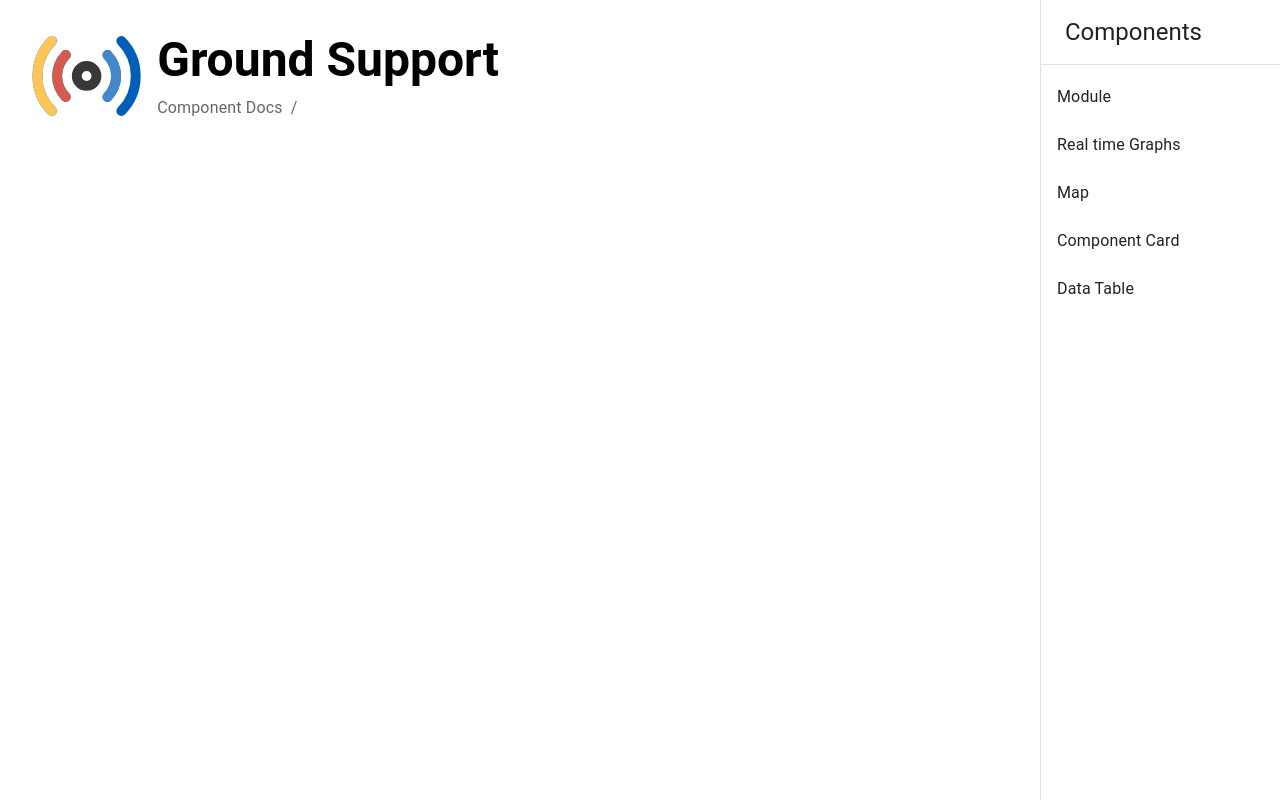
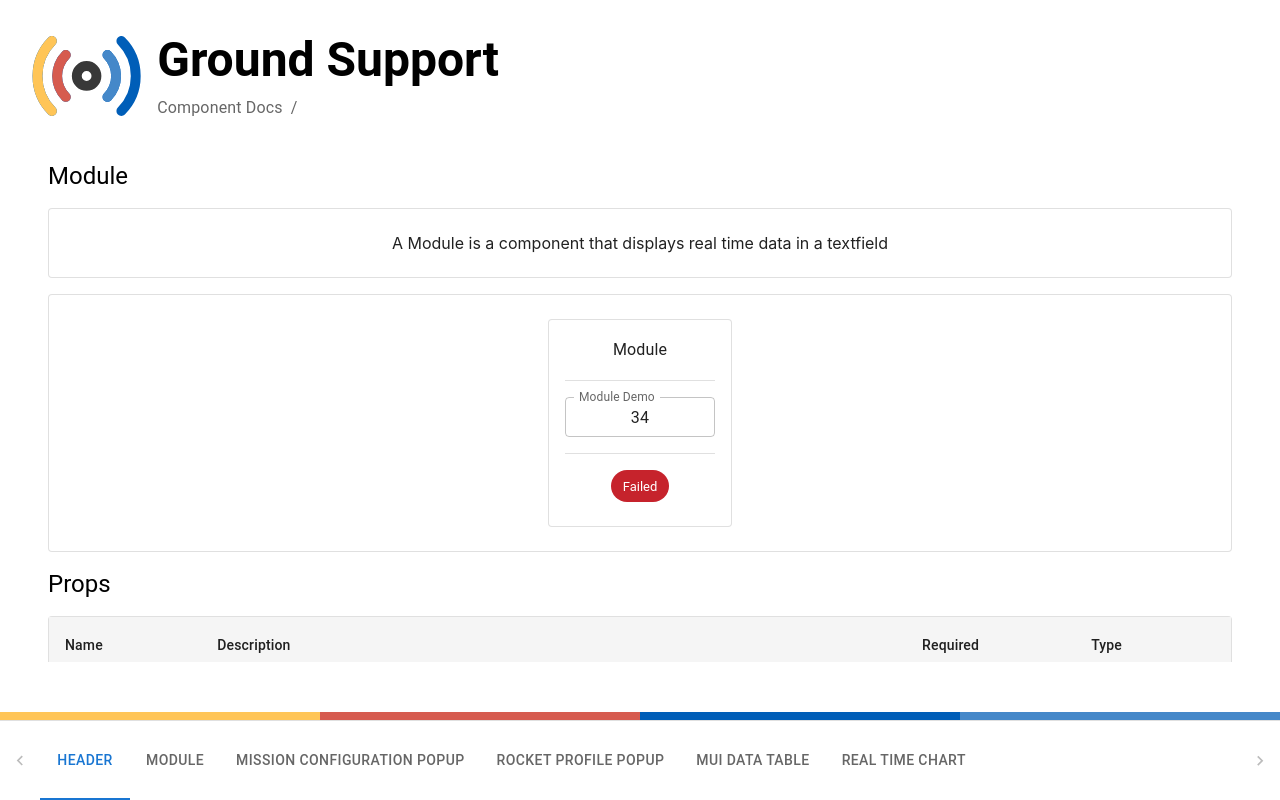
Before and after one commit to klemie/Ground-Support, a React (Create React App) app in the folder client/: page / in a window 1280 px wide. Built offline with nearby package versions, Linux system fonts and the light colour scheme.

Commit message:
basic component docs page

```diff
--- /dev/null
+++ b/client/src/components/ComponentDocumenation.tsx
@@ -0,0 +1,90 @@
+import React from 'react';
+import { Chip, Grid, Paper, Stack, Table, TableBody, TableCell, TableContainer, TableHead, TableRow, Typography } from '@mui/material';
+import Module, { Field } from './Module';
+
+// interface ComponentDocumentationProps {
+
+// }
+
+interface PropsDocumentation {
+    Name: string;
+    Description: string;
+    Required: boolean;
+    Type: string;
+}
+
+const ComponentDocumentation: React.FC = () => {
+    const field: Field = {
+        module: "module",
+        fieldName: "Module Demo",
+        fieldRange: [3,4],
+        fieldValue: 34
+    };
+
+    return (
+        <Grid container spacing={2}>
+            <Grid item >
+                <Typography variant='h5'>
+                    Module
+                </Typography>
+            </Grid>
+            <Grid item xs={12}>
+                <Paper variant="outlined" sx={{ padding: 3 }}>A Module is a component that displays real time data in a textfield</Paper>
+
+            </Grid>
+            <Grid item xs={12}>
+                <Paper sx={{ padding: 3 }} variant="outlined">
+                    {/* Slot/Placeholder */}
+                    <div style={{ display: 'flex', justifyContent: 'center', alignItems: 'center', height: '100%' }}>
+                        <Module title='Module' fields={[field]}/>
+                    </div>
+                </Paper>
+            </Grid>
+            <Grid item>
+                <Typography variant='h5'>
+                    Props
+                </Typography>
+            </Grid>
+            <Grid item xs={12}>
+                <Paper variant="outlined">
+                    {/* Table */}
+                    <TableContainer>
+                        <Table>
+                            <TableHead sx={{ backgroundColor: "rgba(245, 245, 245, 1)" }}>
+                                <TableRow>
+                                    <TableCell>Name</TableCell>
+                                    <TableCell>Description</TableCell>
+                                    <TableCell>Required</TableCell>
+                                    <TableCell>Type</TableCell>
+                                </TableRow>
+                            </TableHead>
+                            <TableBody>
+                            <TableRow>
+                                <TableCell><strong>Title</strong></TableCell>
+                                <TableCell>Name of the Module will appear in the header section</TableCell>
+                                <TableCell><Chip sx={{ borderRadius: '5px' }} label='True' size='small'/></TableCell>
+                                <TableCell><Chip sx={{ borderRadius: '5px' }} label='string' size='small'/></TableCell>
+                            </TableRow>
+                            <TableRow>
+                                <TableCell><strong>Module</strong></TableCell>
+                                <TableCell>Name of the Module will appear in the header section</TableCell>
+                                <TableCell><Chip sx={{ borderRadius: '5px' }} label='True' size='small'/></TableCell>
+                                <TableCell><Chip sx={{ borderRadius: '5px' }} label='string' size='small'/></TableCell>
+                            </TableRow>
+                            <TableRow>
+                                <TableCell><strong>Module</strong></TableCell>
+                                <TableCell>Name of the Module will appear in the header section</TableCell>
+                                <TableCell><Chip sx={{ borderRadius: '5px' }} label='True' size='small'/></TableCell>
+                                <TableCell><Chip sx={{ borderRadius: '5px' }} label='string' size='small'/></TableCell>
+                            </TableRow>
+                            {/* Add more table rows here */}
+                            </TableBody>
+                        </Table>
+                    </TableContainer>
+                </Paper>
+            </Grid>
+        </Grid>
+    );
+};
+
+export default ComponentDocumentation;
--- /dev/null
+++ b/client/src/components/MapDemo.tsx
@@ -0,0 +1,42 @@
+import React from 'react';
+import GoogleMapReact from 'google-map-react';
+
+interface PinProps {
+  lat: number;
+  lng: number;
+  text: string;
+}
+
+const Pin: React.FC<PinProps> = ({ text }) => (
+  <div style={{ color: 'white', background: 'red', padding: '5px 10px', borderRadius: '50%' }}>
+    {text}
+  </div>
+);
+
+const MapWithPins: React.FC = () => {
+  const mapCenter = { lat: 40.7128, lng: -74.0060 }; // Example center coordinates
+  const pins: PinProps[] = [
+    { lat: 40.7128, lng: -74.0060, text: 'Pin 1' },
+    { lat: 37.7749, lng: -122.4194, text: 'Pin 2' },
+  ]; // Example pin coordinates and text
+
+  return (
+    <div style={{ height: '400px', width: '100%' }}>
+      <GoogleMapReact
+        defaultCenter={mapCenter}
+        defaultZoom={10}
+      >
+        {pins.map((pin, index) => (
+          <Pin
+            key={index}
+            lat={pin.lat}
+            lng={pin.lng}
+            text={pin.text}
+          />
+        ))}
+      </GoogleMapReact>
+    </div>
+  );
+};
+
+export default MapWithPins;
--- /dev/null
+++ b/client/src/components/RealTimeChartDemo.tsx
@@ -0,0 +1,44 @@
+import React, { useState, useEffect } from 'react';
+import { LineChart, Line, XAxis, YAxis, CartesianGrid, Tooltip, Legend } from 'recharts';
+
+interface DataPoint {
+  time: string;
+  value: number;
+}
+
+const RealTimeChart: React.FC = () => {
+  const [data, setData] = useState<DataPoint[]>([]);
+
+  useEffect(() => {
+    // Simulating real-time data updates
+    const interval = setInterval(() => {
+      // Generate a random data point
+      const newDataPoint: DataPoint = {
+        time: new Date().toLocaleTimeString(),
+        value: Math.floor(Math.random() * 100),
+      };
+
+      // Update the chart data by keeping only the last 10 data points
+      setData((prevData) => [...prevData.slice(-9), newDataPoint]);
+    }, 1000);
+
+    return () => {
+      clearInterval(interval);
+    };
+  }, []);
+
+  return (
+    <div>
+      <LineChart width={600} height={300} data={data}>
+        <CartesianGrid strokeDasharray="3 3" />
+        <XAxis dataKey="time" />
+        <YAxis />
+        <Tooltip />
+        <Legend />
+        <Line type="monotone" dataKey="value" stroke="#8884d8" activeDot={{ r: 8 }} isAnimationActive={false} />
+      </LineChart>
+    </div>
+  );
+};
+
+export default RealTimeChart;
--- /dev/null
+++ b/client/src/styles/componentDocs.css
@@ -0,0 +1,17 @@
+.root {
+    display: 'flex';
+}
+
+.drawer {
+    width: drawerWidth;
+    --flexShrink: 0;
+}
+
+.drawerPaper {
+    width: drawerWidth;
+}
+
+.content {
+    --flexGrow: 1;
+    padding: 16px;
+}
--- a/client/src/views/component-docs.tsx
+++ b/client/src/views/component-docs.tsx
@@ -1,8 +1,21 @@
 import { useState, useEffect } from "react"
 import Header, { Breadcrumb } from "../components/Header";
-import { Grid, Drawer, Box, List, ListItem, ListItemButton, ListItemIcon, ListItemText, Divider, Toolbar, Typography } from "@mui/material";
+import MUIDataTable from "mui-datatables";
+import MapWithPins from "../components/MapDemo";
 
+import RealTimeChart from "../components/RealTimeChartDemo";
+import Tabs, { tabsClasses } from '@mui/material/Tabs';
+import { Drawer, Grid, List, ListItem, ListItemIcon, ListItemText, Tab } from '@mui/material';
+import '../styles/componentDocs.css';
+import VerticalLayout from "../components/ComponentDocumenation";
 
+const drawerHeight = '10vh';
+
+interface ComponentDocument {
+	ComponentName: string;
+	Props: object;
+	Description: string;
+}
 
 export default function ComponentDocs() {
     const [ currentComponentName, setCurrentComponentName ] = useState("");
@@ -12,58 +25,87 @@ export default function ComponentDocs() {
 		{ name: currentComponentName, path: "/", active: true }
 	];
 
-	const drawerWidth = 240;
-	const componentNames = ["Module", "Real time Graphs", "Map", "Component Card", "Data Table"];
+	const components = ["Header", "Module", "Mission Configuration Popup", "Rocket Profile Popup", "Mui Data Table", "Real Time Chart"];
 
-    return(
-        <>
-            <Grid container direction="column" paddingX="2rem" paddingY="2rem" gap={3}>
-				{/* Page Header */}
-				<Grid item>
-					<Header breadCrumbs={breadCrumbs} />
+	const [ currentComponent, setCurrentComponent ] = useState(0);
+	const handleChange = (event: React.SyntheticEvent, newValue: number) => {
+		setCurrentComponent(newValue);
+	};
+	const colors: string[] = [
+		'rgba(255, 197, 87, 1)',
+		'rgba(214, 91, 79, 1)',
+		'rgba(0, 94, 184, 1)',
+		'rgba(69, 136, 201, 1)'
+	];
+
+	return(
+		<div style={{ display: 'flex' }}>
+			<Drawer
+				variant="permanent"
+				sx={{
+					display: { xs: 'block'},
+					'& .MuiDrawer-paper': { boxSizing: 'border-box', height: drawerHeight },
+				}}
+				anchor="bottom"
+			>
+				<Tabs
+				  variant="scrollable"
+				  scrollButtons
+				  value={currentComponent}
+				  onChange={handleChange}
+				  sx={{
+					[`& .${tabsClasses.scrollButtons}`]: {
+					  '&.Mui-disabled': { opacity: 0.3 },
+					},
+					height: "10vh"
+				  }}
+				>
+					{components.map((componentName: string) => {
+						return(
+							<Tab sx={{ height: "10vh" }} label={componentName} />
+						)
+					})}
+				</Tabs>
+			</Drawer>
+			<main>
+			<div style={{ width: '100vw', height: '89vh' }}>
+				<Grid
+					container
+					direction="column"
+					paddingX="2rem"
+					paddingY="2rem"
+					gap={3}
+					sx={{ height: '100%', width: '100%' }}
+				>
+					{/* Page Header */}
+					<Grid item>
+						<Header breadCrumbs={breadCrumbs} />
+					</Grid>
+
+					{/* Rocket Selection */}
+					<Grid container justifyContent="center" alignItems="center" style={{ height: '80%', overflowY: 'scroll', padding: 16 }}>
+						<VerticalLayout />
+					</Grid>
+
 				</Grid>
 
-				{/* Parameters Controllers */}
-				<Grid container direction="column" justifyContent="space-between" alignItems="center">
-					<Box sx={{ display: 'flex' }}>
-						<Drawer
-							sx={{
-								width: drawerWidth,
-								flexShrink: 0,
-								'& .MuiDrawer-paper': {
-									width: drawerWidth,
-									boxSizing: 'border-box'
-								}
-							}}
-							variant="permanent"
-							anchor="right"
-						>
-							<Toolbar>
-								<Typography variant="h5">
-									Components
-								</Typography>
-							</Toolbar>
-        					<Divider />
-							<List>
-								{ componentNames.map((text, index) => (
-									<ListItem key={text} disablePadding>
-										<ListItemButton>
-											<ListItemText primary={text} />
-										</ListItemButton>
-									</ListItem>
-								))}
-							</List>
-						</Drawer>
-						<Box
-							component="main"
-							sx={{ flexGrow: 1, bgcolor: 'background.default', p: 3 }}
-						>
+				<div>
+					{colors.map((color) => {
+						return (
+							<div
+								style={{
+									backgroundColor: color,
+									width: '25%',
+									height: '1vh',
+									float: 'left'
+								}}
+							/>
+						);
+					})}
+				</div>
+			</div>
 
-						</Box>
-					</Box>
-                </Grid>
-			</Grid>
-        </>
+			</main>
+		</div>
     );
-
 }
```
Also changed, not shown: client/package.json (+7 -4 lines), package.json (+6 -1 lines), 2 other files (tests, documents, lock files or other folders).
